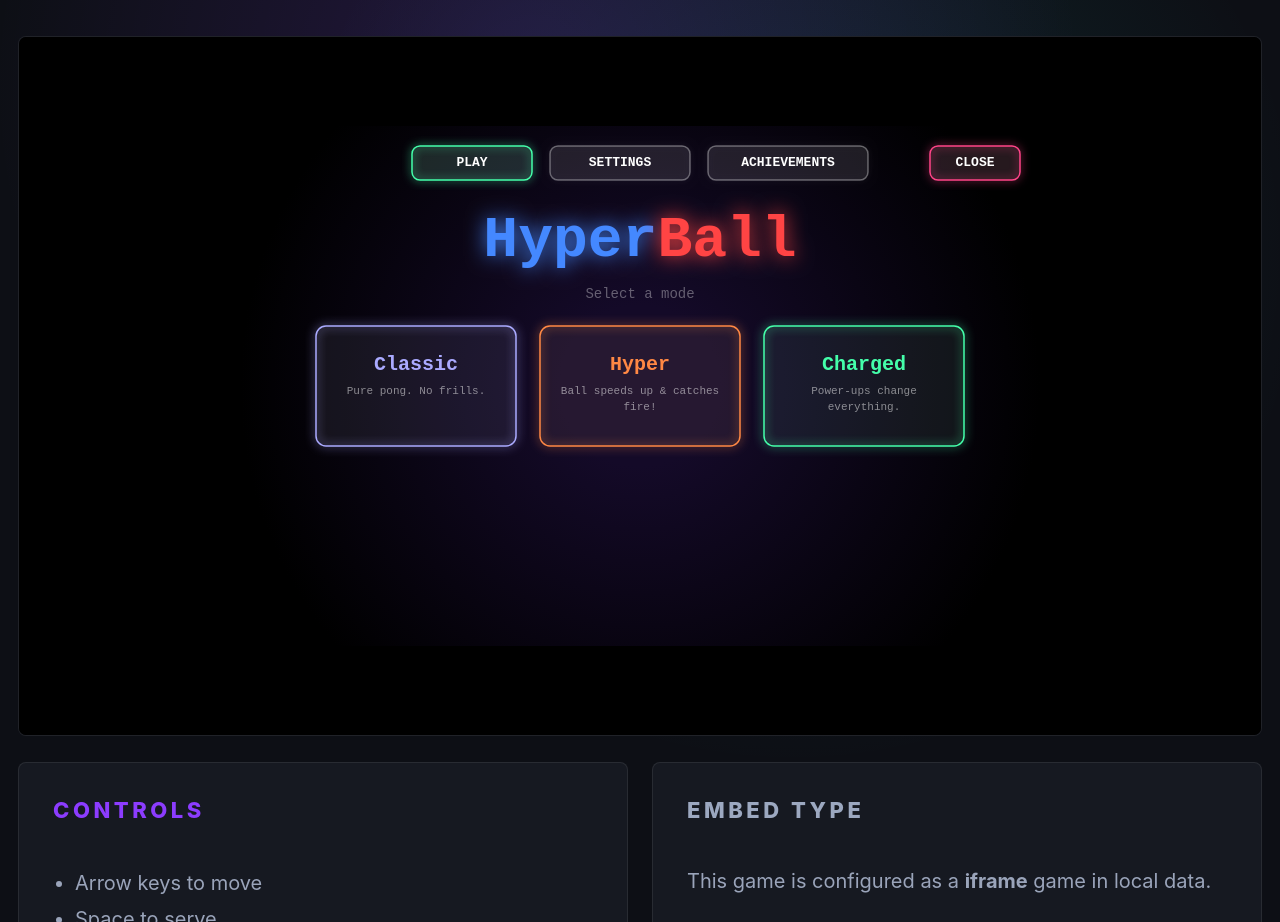
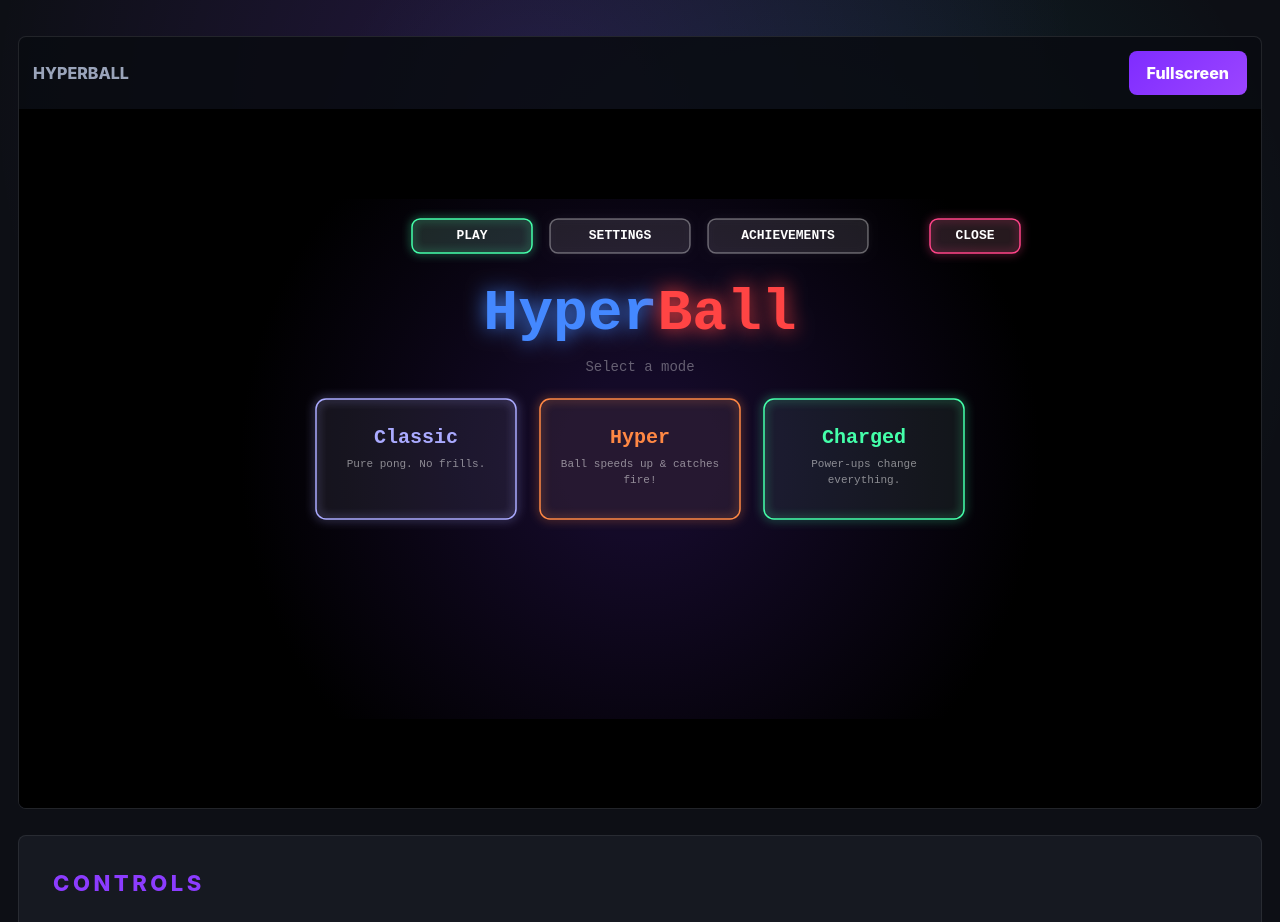
Before and after one commit to JoeySaad/aquamarine-gaming, a Next.js app: page /games/hyperball in a window 1280 px wide. Shown: the part 490-1412 px from the top of the page. Built offline with nearby package versions, Linux system fonts and the light colour scheme.

Commit message:
Add fullscreen game mode

```diff
--- a/app/games/[slug]/page.tsx
+++ b/app/games/[slug]/page.tsx
@@ -56,13 +56,6 @@ export default function GamePage({ params }: GamePageProps) {
             ))}
           </ul>
         </div>
-        <div>
-          <p className="section-label">Embed Type</p>
-          <p className="detail-copy">
-            This game is configured as a <strong>{game.embedType}</strong> game
-            in local data.
-          </p>
-        </div>
       </section>
     </div>
   );
--- a/app/globals.css
+++ b/app/globals.css
@@ -234,8 +234,7 @@ img {
   max-width: 840px;
 }
 
-.primary-button,
-.feedback-panel button {
+.primary-button {
   align-items: center;
   background: linear-gradient(135deg, #7f2cff, #9b45ff);
   border: 0;
@@ -560,12 +559,58 @@ img {
   border-radius: var(--radius);
 }
 
+.embed-panel {
+  background: rgba(10, 12, 18, 0.88);
+  border: 1px solid rgba(255, 255, 255, 0.1);
+  border-radius: var(--radius);
+  margin: 26px 0;
+  overflow: hidden;
+}
+
+.embed-toolbar {
+  align-items: center;
+  display: flex;
+  justify-content: space-between;
+  gap: 16px;
+  padding: 14px;
+}
+
+.embed-toolbar span {
+  color: var(--muted);
+  font-size: 16px;
+  font-weight: 800;
+  text-transform: uppercase;
+}
+
+.embed-toolbar button {
+  background: linear-gradient(135deg, #7f2cff, #9b45ff);
+  border: 0;
+  border-radius: var(--radius);
+  color: #fff;
+  cursor: pointer;
+  font-weight: 800;
+  min-height: 44px;
+  padding: 0 18px;
+}
+
+.embed-panel:fullscreen {
+  background: #070910;
+  display: flex;
+  flex-direction: column;
+  height: 100vh;
+  padding: 16px;
+  width: 100vw;
+}
+
+.embed-panel:fullscreen .embed-shell {
+  aspect-ratio: auto;
+  flex: 1;
+  margin: 0;
+}
+
 .embed-shell {
   aspect-ratio: 16 / 9;
   background: #070910;
-  border: 1px solid rgba(255, 255, 255, 0.1);
-  border-radius: var(--radius);
-  margin: 26px 0;
   overflow: hidden;
 }
 
@@ -615,7 +660,7 @@ img {
 .detail-grid {
   display: grid;
   gap: 24px;
-  grid-template-columns: 1fr 1fr;
+  grid-template-columns: 1fr;
 }
 
 .detail-grid ul {
--- a/app/privacy/page.tsx
+++ b/app/privacy/page.tsx
@@ -15,9 +15,8 @@ export default function PrivacyPage() {
       </p>
       <h2>Information collection</h2>
       <p>
-        The feedback form is a visual placeholder and does not submit or store
-        messages yet. Embedded games may have their own behavior once you connect
-        real game builds.
+        Embedded games may have their own behavior once you connect real game
+        builds. Review any game provider requirements before publishing.
       </p>
       <h2>Future updates</h2>
       <p>
--- a/components/Footer.tsx
+++ b/components/Footer.tsx
@@ -7,7 +7,6 @@ export function Footer() {
       <nav aria-label="Footer navigation">
         <Link href="/privacy">Privacy</Link>
         <Link href="/terms">Terms</Link>
-        <Link href="/#feedback">Feedback</Link>
       </nav>
     </footer>
   );
--- a/components/GameEmbed.tsx
+++ b/components/GameEmbed.tsx
@@ -1,3 +1,6 @@
+"use client";
+
+import { useEffect, useRef, useState } from "react";
 import type { Game } from "../data/games";
 
 type GameEmbedProps = {
@@ -6,12 +9,43 @@ type GameEmbedProps = {
 
 export function GameEmbed({ game }: GameEmbedProps) {
   const isPlaceholder = game.embedUrl === "about:blank";
+  const panelRef = useRef<HTMLDivElement>(null);
+  const [isFullscreen, setIsFullscreen] = useState(false);
+
+  useEffect(() => {
+    function handleFullscreenChange() {
+      setIsFullscreen(document.fullscreenElement === panelRef.current);
+    }
+
+    document.addEventListener("fullscreenchange", handleFullscreenChange);
+    return () => document.removeEventListener("fullscreenchange", handleFullscreenChange);
+  }, []);
+
+  async function toggleFullscreen() {
+    if (!panelRef.current) {
+      return;
+    }
+
+    if (document.fullscreenElement === panelRef.current) {
+      await document.exitFullscreen();
+      return;
+    }
+
+    await panelRef.current.requestFullscreen();
+  }
 
   return (
+    <div className="embed-panel" ref={panelRef}>
+      <div className="embed-toolbar">
+        <span>{game.title}</span>
+        <button onClick={toggleFullscreen} type="button">
+          {isFullscreen ? "Exit Fullscreen" : "Fullscreen"}
+        </button>
+      </div>
       <div className="embed-shell">
         {isPlaceholder ? (
           <div className="embed-placeholder">
-          <span>{game.embedType === "unity" ? "Unity WebGL" : "Iframe"} slot</span>
+            <span>Game player</span>
             <h2>{game.title}</h2>
             <p>
               Replace this placeholder URL in <code>data/games.ts</code> with your
@@ -27,5 +61,6 @@ export function GameEmbed({ game }: GameEmbedProps) {
           />
         )}
       </div>
+    </div>
   );
 }
--- a/components/Header.tsx
+++ b/components/Header.tsx
@@ -7,7 +7,6 @@ export function Header() {
       <BrandLogo />
       <nav className="nav-links" aria-label="Primary navigation">
         <Link href="/games">Library</Link>
-        <Link href="/#feedback">Feedback</Link>
       </nav>
     </header>
   );
```
Also changed, not shown: app/page.tsx (+0 -19 lines). Lines whose indentation alone changed are shown as unchanged.
